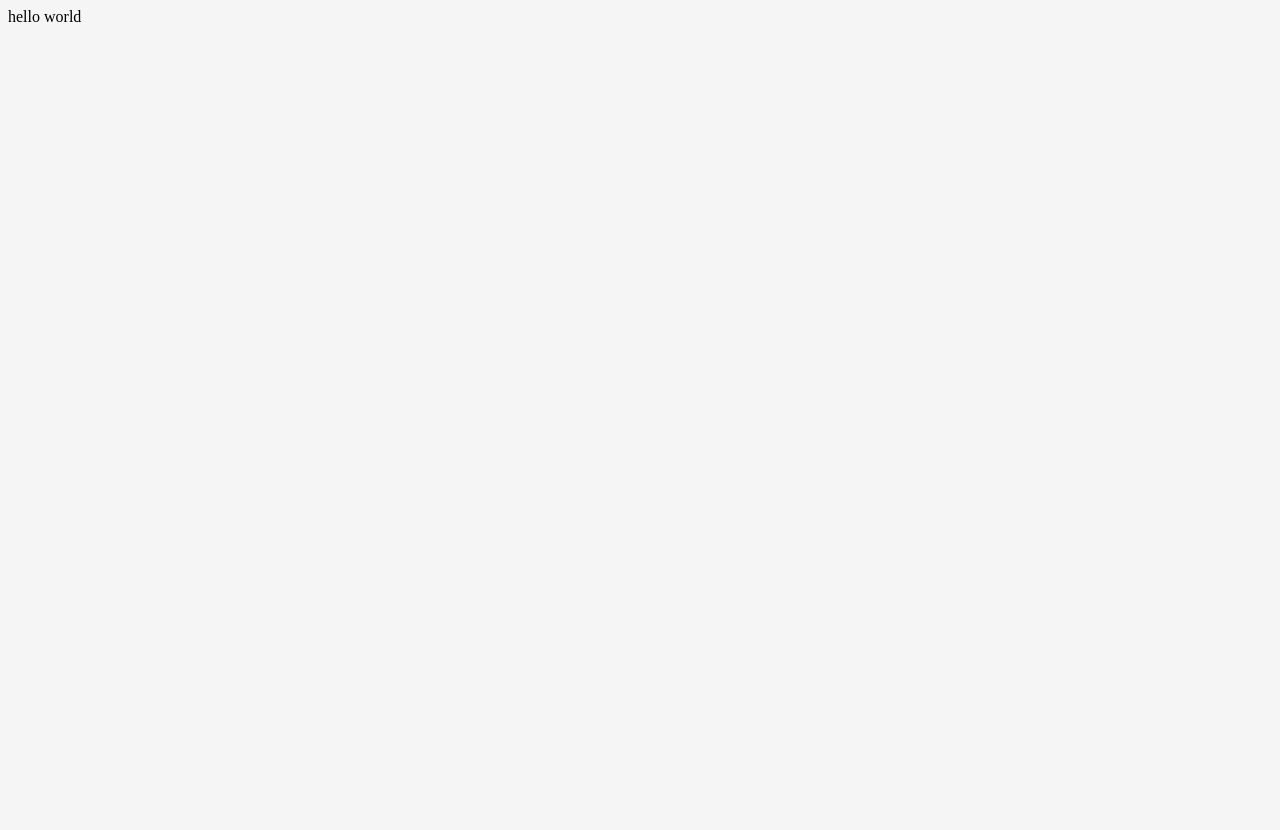
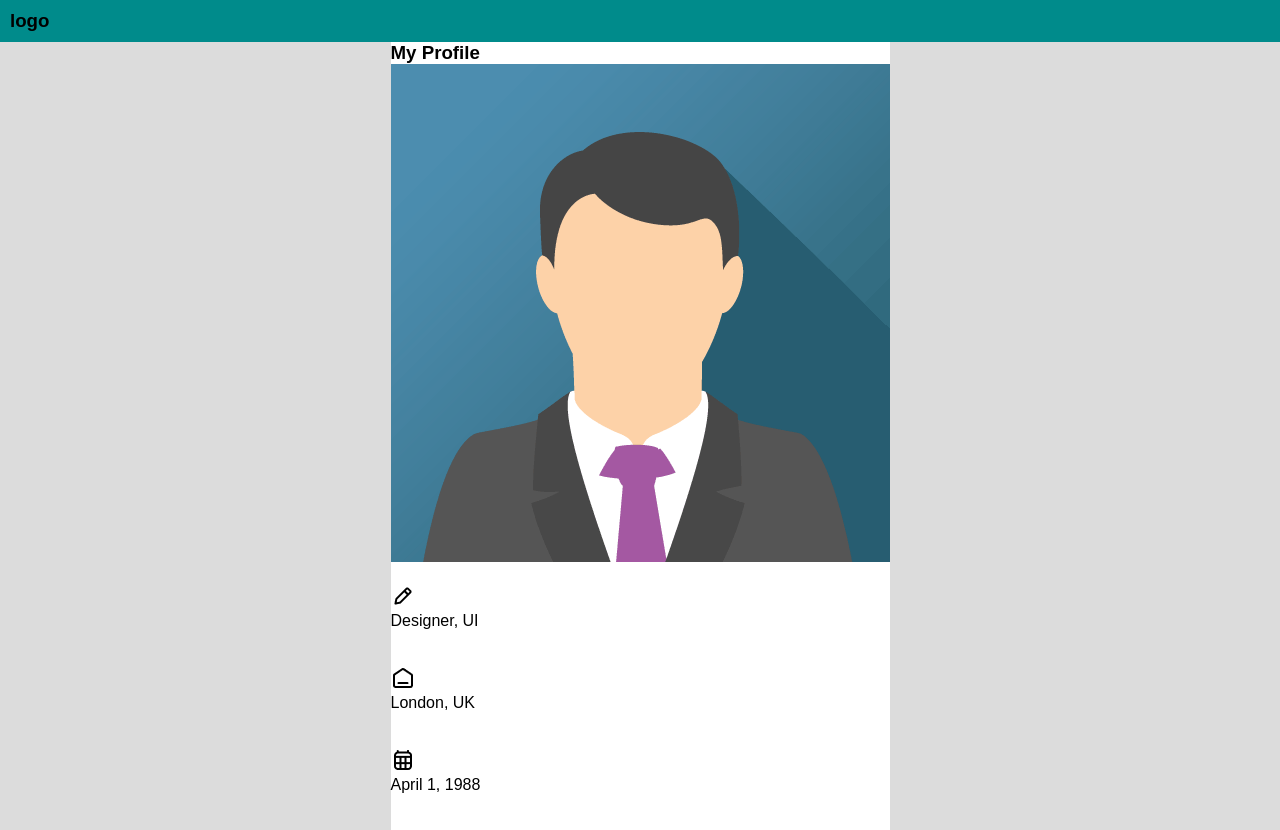
Before and after one commit to Sonia-trisher/coding-challenge2, a plain HTML site: page index.html in a window 1280 px wide. Before the commit the page ends 800 px from the top, so only its background shows below. Drawn offline with Linux system fonts and the light colour scheme.

Commit message:
addition of css and html

```diff
--- a/index.html
+++ b/index.html
@@ -7,8 +7,91 @@
     <link rel="stylesheet" href="./style/style.css">
 </head>
 <body>
-    hello world
-    <form></form>
+    <header class="header">
+        <h3>logo</h3>
+    </header>
+    <section class="all">
+<section class="0ne">
+    <div id="a">
+        <h3 id="topic">My Profile</h2>
+            <div class="aa">
+                <img src="photos/avatar3.png" alt="discription"/>
+            </div>
+
+        <br>
+        <img src="./photos/edit-02.png" alt="discription"/><p>Designer, UI</p>
+        <br>
+        <br>
+        <img src="./photos/home-02.png" alt="discription"/><p>London, UK</p>
+        <br>
+        <br>
+        <img src="./photos/calendar-04.png" alt="dicr"/><p> April 1, 1988</p>
+        <br>
+        <br>
+    </div>
+
+
+
+
+
+
+
+
+
+
+
+
+
+
+
+</section>
+<section class="two">
+
+
+
+
+
+
+
+
+
+
+
+
+
+
+
+
+
+
+
+</section>
+<section class="three"></section>
+
+
+
+
+
+
+
+
+
+
+
+
+
+
+
+
+
+
+
+
+
+
+    </section>
+
+
 
 </body>
 </html>
--- a/style/style.css
+++ b/style/style.css
@@ -1,3 +1,28 @@
+
+* {
+    margin: 0;
+    padding: 0;
+    box-sizing: border-box;
+    font-family: Arial, Helvetica, sans-serif;
+}
+.header{
+    background-color: darkcyan;
+    padding: 10px;
+    width: 100%;
+}
 body{
-    background-color:whitesmoke;
+    background-color:gainsboro;
+    width: 100%;
+    display: flex;
+    flex-direction: column;
+    align-items: center;
+    justify-content: center;
 }
+#a{
+    background-color: white;
+    width: 100%;
+}
+.aa{
+    width: 20%;
+
+}
```
Also changed, not shown: photos/avatar3.png (added), photos/calendar-04.png (added), photos/edit-02.png (added), photos/home-02.png (added).
